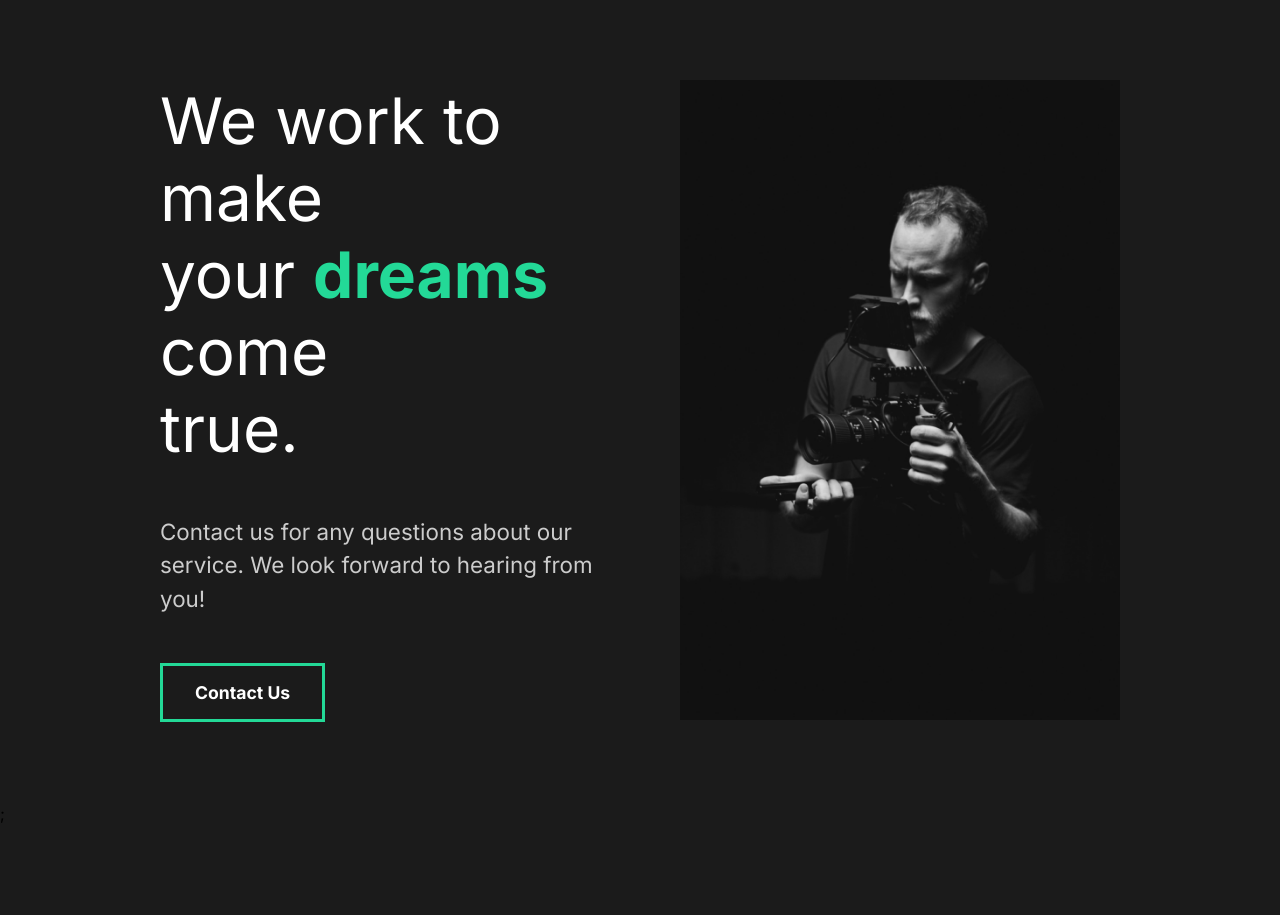
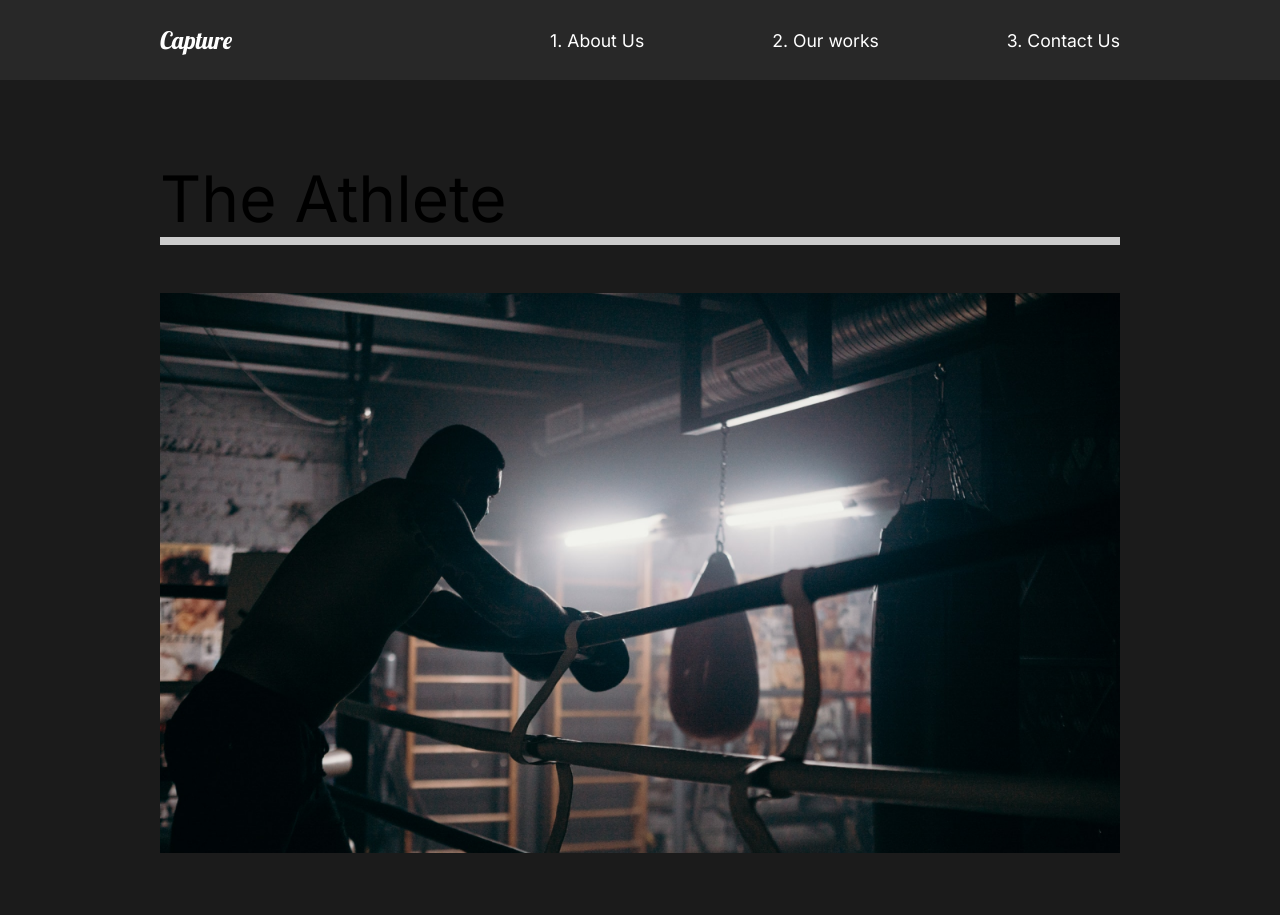
Before and after one commit to lukeist/edReact-capture, a React (Create React App) app: page /work in a window 1280 px wide. Shown: the top 915 px of the page. Built offline with nearby package versions, Linux system fonts and the light colour scheme.

Commit message:
8. Nav 9. React Router 10. Our Work

```diff
--- a/src/App.js
+++ b/src/App.js
@@ -3,11 +3,28 @@
 import GlobalStyle from "./components/GlobalStyle";
 // Import Pages
 import AboutUs from "./pages/AboutUs";
+import Nav from "./components/Nav";
+import ContactUs from "./pages/ContactUs";
+import OurWork from "./pages/OurWork";
+// Router
+import { Switch, Route } from "react-router-dom";
+
 function App() {
   return (
     <div className="App">
-      <AboutUs />
       <GlobalStyle />
+      <Nav />
+      <Switch>
+        <Route path="/" exact>
+          <AboutUs />
+        </Route>
+        <Route path="/work">
+          <OurWork />
+        </Route>
+        <Route path="/contact">
+          <ContactUs />
+        </Route>
+      </Switch>
     </div>
   );
 }
--- /dev/null
+++ b/src/components/Nav.js
@@ -0,0 +1,54 @@
+import React from "react";
+import styled from "styled-components";
+import { Link } from "react-router-dom";
+
+const Nav = () => {
+  return (
+    <StyledNav>
+      <h1>
+        <Link id="logo" to="/">
+          Capture
+        </Link>
+      </h1>
+      <ul>
+        <li>
+          <Link to="/">1. About Us</Link>
+        </li>
+        <li>
+          <Link to="/work">2. Our works</Link>
+        </li>
+        <li>
+          <Link to="/contact">3. Contact Us</Link>
+        </li>
+      </ul>
+    </StyledNav>
+  );
+};
+
+const StyledNav = styled.nav`
+  min-height: 10vh;
+  display: flex;
+  margin: auto;
+  justify-content: space-between;
+  align-items: center;
+  padding: 1rem 10rem;
+  background: #282828;
+  a {
+    color: white;
+    text-decoration: none;
+  }
+  ul {
+    display: flex;
+    list-style: none;
+  }
+  #logo {
+    font-size: 1.5rem;
+    font-family: "Lobster", cursive;
+    font-weight: lighter;
+  }
+  li {
+    padding-left: 8rem;
+    position: relative;
+  }
+`;
+export default Nav;
--- a/src/index.js
+++ b/src/index.js
@@ -2,10 +2,12 @@
 import ReactDOM from "react-dom";
 import App from "./App";
 import reportWebVitals from "./reportWebVitals";
-
+import { BrowserRouter } from "react-router-dom";
 ReactDOM.render(
   <React.StrictMode>
-    <App />
+    <BrowserRouter>
+      <App />
+    </BrowserRouter>
   </React.StrictMode>,
   document.getElementById("root")
 );
--- /dev/null
+++ b/src/pages/ContactUs.js
@@ -0,0 +1,11 @@
+import React from "react";
+
+const ContactUs = () => {
+  return (
+    <div>
+      <h1>Contact</h1>
+    </div>
+  );
+};
+
+export default ContactUs;
--- /dev/null
+++ b/src/pages/OurWork.js
@@ -0,0 +1,57 @@
+import React from "react";
+import styled from "styled-components";
+import { Link } from "react-router-dom";
+// Images
+import athlete from "../img/athlete-small.png";
+import theracer from "../img/theracer-small.png";
+import goodtimes from "../img/goodtimes-small.png";
+
+const OurWork = () => {
+  return (
+    <Work>
+      <Movie>
+        <h2>The Athlete</h2>
+        <div className="line"></div>
+        <Link>
+          <img src={athlete} alt="the athlete" />
+        </Link>
+      </Movie>
+      <Movie>
+        <h2>The Racer</h2>
+        <div className="line"></div>
+        <Link>
+          <img src={theracer} alt="the racer" />
+        </Link>
+      </Movie>
+      <Movie>
+        <h2>Good Times</h2>
+        <div className="line"></div>
+        <Link>
+          <img src={goodtimes} alt="good times" />
+        </Link>
+      </Movie>
+    </Work>
+  );
+};
+
+const Work = styled.div`
+  overflow: hidden;
+  min-height: 100vh;
+  padding: 5rem 10rem;
+`;
+
+const Movie = styled.div`
+  padding-bottom: 10rem;
+  .line {
+    height: 0.5rem;
+    background: #cccccc;
+    margin-bottom: 3rem;
+  }
+  img {
+    width: 100%;
+    height: 70vh;
+    object-fit: cover;
+  }
+`;
+
+export default OurWork;
```
Also changed, not shown: 1 other file (tests, documents, lock files or other folders).
